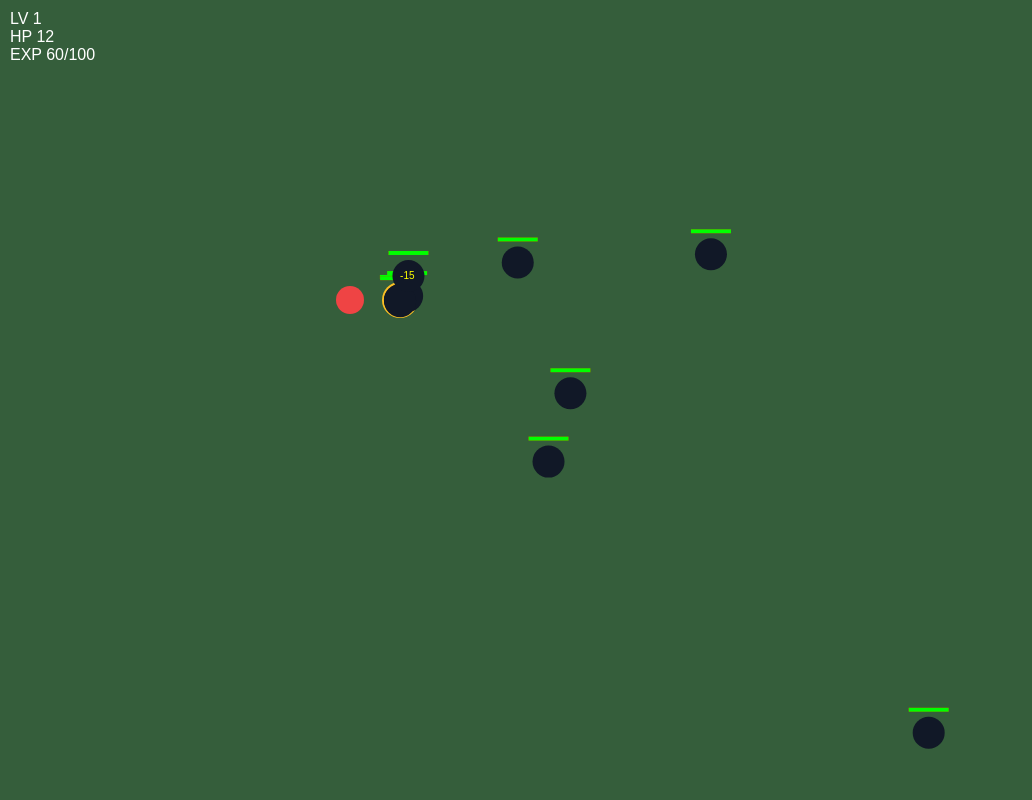
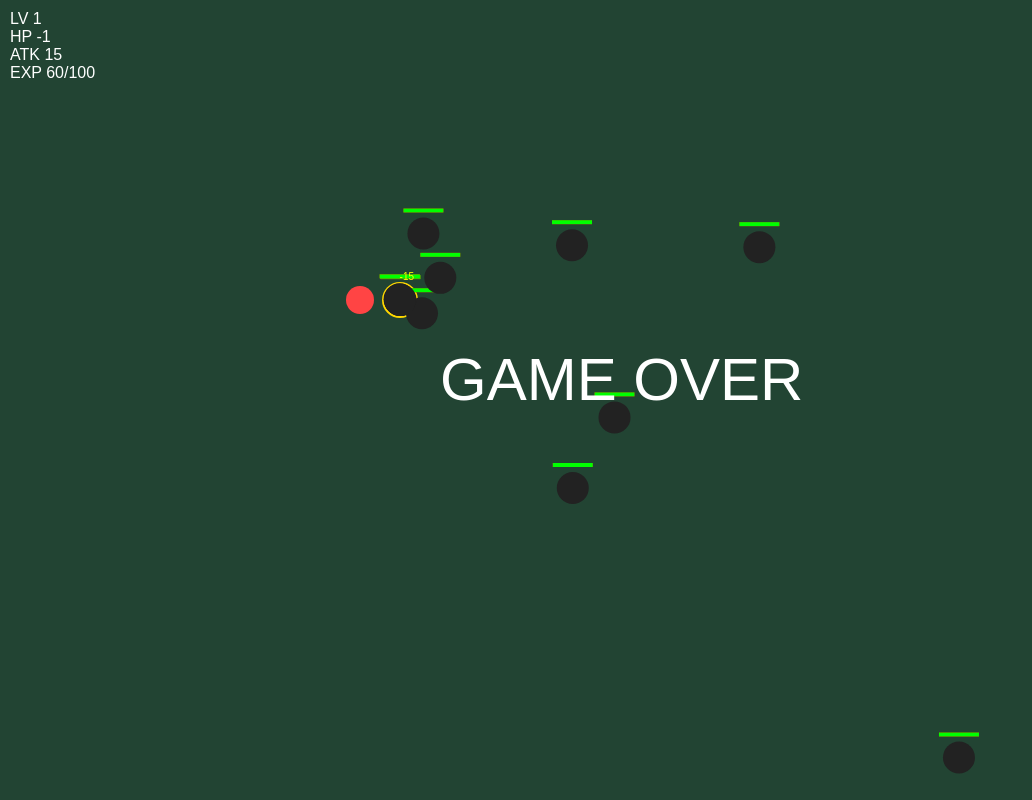
Before and after one commit to PoShen999/playstoneage, a plain HTML site: page index.html in a window 1280 px wide. Shown: the whole page, without its empty margins (0-1032 px from the left). Drawn offline with Linux system fonts and the light colour scheme.

Commit message:
Add files via upload

```diff
--- a/index.html
+++ b/index.html
@@ -2,28 +2,65 @@
 <html lang="zh-Hant">
 <head>
 <meta charset="UTF-8">
-<title>石器之路 Prototype</title>
+<meta name="viewport" content="width=device-width,initial-scale=1">
+<title>石器之路 Roguelike</title>
 
 <style>
 
 body{
     margin:0;
     overflow:hidden;
-    background:#1e293b;
+    background:#224433;
+    font-family:Arial;
     color:white;
-    font-family:Arial;
+}
+
+canvas{
+    display:block;
 }
 
 #ui{
     position:absolute;
+    left:10px;
     top:10px;
-    left:10px;
-    z-index:100;
+    z-index:10;
 }
 
-canvas{
-    background:#355e3b;
-    display:block;
+#levelup{
+
+    display:none;
+
+    position:absolute;
+    inset:0;
+
+    background:rgba(0,0,0,.85);
+
+    z-index:100;
+
+    justify-content:center;
+    align-items:center;
+    flex-direction:column;
+}
+
+#levelup h1{
+    margin-bottom:30px;
+}
+
+.talent{
+
+    width:320px;
+
+    margin:10px;
+
+    padding:15px;
+
+    font-size:20px;
+
+    cursor:pointer;
+
+    border:none;
+
+    border-radius:12px;
 }
 
 </style>
@@ -31,63 +68,153 @@ canvas{
 <body>
 
 <div id="ui">
+
     <div>LV <span id="level">1</span></div>
     <div>HP <span id="hp">100</span></div>
+    <div>ATK <span id="atk">15</span></div>
     <div>EXP <span id="exp">0</span>/100</div>
+
+</div>
+
+<div id="levelup">
+
+    <h1>🎉 升級！選擇天賦</h1>
+
+    <div id="choices"></div>
+
 </div>
 
 <canvas id="game"></canvas>
 
 <script>
 
-const canvas=document.getElementById("game");
-const ctx=canvas.getContext("2d");
+const canvas =
+document.getElementById("game");
+
+const ctx =
+canvas.getContext("2d");
 
 canvas.width=window.innerWidth;
 canvas.height=window.innerHeight;
 
 const keys={};
 
-let player={
+let paused=false;
+
+const player={
+
     x:400,
     y:300,
+
     r:18,
+
     hp:100,
     maxHp:100,
+
     atk:15,
+
     speed:4,
+
     exp:0,
+
     level:1,
-    lastAttack:0
+
+    lastAttack:0,
+
+    lifeSteal:0,
+
+    damageReduction:0
+
 };
 
-let pet={
-    x:360,
+const pet={
+
+    x:350,
     y:300,
+
     r:14,
+
     atk:10,
-    speed:3,
+
     lastAttack:0
 };
 
 const monsters=[];
 const damages=[];
 
+const talents=[
+
+{
+    name:"力量強化",
+    desc:"+5攻擊",
+    apply(){
+        player.atk+=5;
+    }
+},
+
+{
+    name:"生命強化",
+    desc:"+30生命",
+    apply(){
+        player.maxHp+=30;
+        player.hp+=30;
+    }
+},
+
+{
+    name:"疾風步",
+    desc:"+1速度",
+    apply(){
+        player.speed+=1;
+    }
+},
+
+{
+    name:"暴龍成長",
+    desc:"+5寵物攻擊",
+    apply(){
+        pet.atk+=5;
+    }
+},
+
+{
+    name:"吸血",
+    desc:"命中回血1",
+    apply(){
+        player.lifeSteal+=1;
+    }
+},
+
+{
+    name:"厚皮",
+    desc:"減傷10%",
+    apply(){
+        player.damageReduction+=0.1;
+    }
+}
+
+];
+
 function spawnMonster(){
 
     monsters.push({
+
         x:Math.random()*canvas.width,
+
         y:Math.random()*canvas.height,
+
         r:16,
+
         hp:40,
+
         maxHp:40,
-        atk:5,
+
         speed:1+Math.random()
+
     });
-
 }
 
-for(let i=0;i<10;i++){
+for(let i=0;i<12;i++){
     spawnMonster();
 }
 
@@ -105,16 +232,96 @@ function dist(a,b){
         a.x-b.x,
         a.y-b.y
     );
-
 }
 
-function damageText(x,y,text,color){
+function dmg(x,y,text,color){
 
     damages.push({
-        x,y,
+        x,
+        y,
         text,
         color,
         life:40
+    });
+}
+
+function drawDamage(){
+
+    damages.forEach(d=>{
+
+        ctx.fillStyle=d.color;
+
+        ctx.fillText(
+            d.text,
+            d.x,
+            d.y
+        );
+
+        d.y-=1;
+        d.life--;
+    });
+
+    for(let i=damages.length-1;i>=0;i--){
+
+        if(damages[i].life<=0){
+
+            damages.splice(i,1);
+
+        }
+    }
+}
+
+function chooseTalent(){
+
+    paused=true;
+
+    let picks=[];
+
+    while(picks.length<3){
+
+        let t=
+        talents[
+            Math.floor(
+                Math.random()*talents.length
+            )
+        ];
+
+        if(!picks.includes(t))
+            picks.push(t);
+    }
+
+    const panel =
+    document.getElementById("levelup");
+
+    const choices =
+    document.getElementById("choices");
+
+    choices.innerHTML="";
+
+    panel.style.display="flex";
+
+    picks.forEach(t=>{
+
+        const btn =
+        document.createElement("button");
+
+        btn.className="talent";
+
+        btn.innerHTML=
+        "<b>"+t.name+"</b><br>"+t.desc;
+
+        btn.onclick=()=>{
+
+            t.apply();
+
+            panel.style.display="none";
+
+            paused=false;
+
+        };
+
+        choices.appendChild(btn);
+
     });
 
 }
@@ -122,12 +329,13 @@ function damageText(x,y,text,color){
 function levelUp(){
 
     player.level++;
-    player.exp=0;
 
-    player.maxHp+=20;
-    player.hp=player.maxHp;
+    player.exp-=100;
 
-    player.atk+=5;
+    player.hp=
+    player.maxHp;
+
+    chooseTalent();
 
 }
 
@@ -142,11 +350,8 @@ function updatePlayer(){
 
 function updatePet(){
 
-    let dx=player.x-50-pet.x;
-    let dy=player.y-pet.y;
-
-    pet.x+=dx*0.05;
-    pet.y+=dy*0.05;
+    pet.x += (player.x-40-pet.x)*0.05;
+    pet.y += (player.y-pet.y)*0.05;
 
 }
 
@@ -154,150 +359,169 @@ function updateMonsters(){
 
     monsters.forEach(mon=>{
 
-        let dx=player.x-mon.x;
-        let dy=player.y-mon.y;
+        const dx=
+        player.x-mon.x;
 
-        let len=Math.hypot(dx,dy);
+        const dy=
+        player.y-mon.y;
 
-        if(len>0){
+        const len=
+        Math.hypot(dx,dy);
 
-            mon.x+=dx/len*mon.speed;
-            mon.y+=dy/len*mon.speed;
+        mon.x += dx/len*mon.speed;
+        mon.y += dy/len*mon.speed;
 
-        }
+        const now =
+        Date.now();
 
-        let now=Date.now();
+        if(dist(player,mon)
+        <
+        player.r+mon.r){
 
-        if(dist(player,mon)<player.r+mon.r){
+            if(
+                now-player.lastAttack
+                >
+                500
+            ){
 
-            if(now-player.lastAttack>500){
+                mon.hp -= player.atk;
 
-                mon.hp-=player.atk;
+                if(player.lifeSteal){
 
-                damageText(
+                    player.hp +=
+                    player.lifeSteal;
+
+                    if(
+                        player.hp>
+                        player.maxHp
+                    ){
+                        player.hp=
+                        player.maxHp;
+                    }
+                }
+
+                dmg(
                     mon.x,
                     mon.y,
                     "-"+player.atk,
                     "yellow"
                 );
 
-                player.lastAttack=now;
-
+                player.lastAttack=
+                now;
             }
 
-            player.hp-=0.2;
+            let hurt=0.2;
 
+            hurt *=
+            (1-player.damageReduction);
+
+            player.hp-=hurt;
         }
 
-        if(dist(pet,mon)<pet.r+mon.r){
+        if(
+            dist(pet,mon)
+            <
+            pet.r+mon.r
+        ){
 
-            if(now-pet.lastAttack>700){
+            if(
+                now-pet.lastAttack
+                >
+                700
+            ){
 
                 mon.hp-=pet.atk;
 
-                damageText(
+                dmg(
                     mon.x,
                     mon.y,
                     "-"+pet.atk,
                     "cyan"
                 );
 
-                pet.lastAttack=now;
-
+                pet.lastAttack=
+                now;
             }
-
         }
 
     });
 
-    for(let i=monsters.length-1;i>=0;i--){
+    for(
+        let i=
+        monsters.length-1;
+        i>=0;
+        i--
+    ){
 
-        if(monsters[i].hp<=0){
+        if(
+            monsters[i].hp<=0
+        ){
 
             monsters.splice(i,1);
 
-            player.exp+=20;
+            player.exp += 20;
 
             spawnMonster();
 
-            if(player.exp>=100){
+            if(
+                player.exp>=100
+            ){
 
                 levelUp();
-
             }
-
         }
-
     }
-
 }
 
-function updateDamageTexts(){
+function drawCircle(x,y,r,color){
 
-    for(let i=damages.length-1;i>=0;i--){
+    ctx.fillStyle=color;
 
-        damages[i].y-=1;
-        damages[i].life--;
+    ctx.beginPath();
 
-        if(damages[i].life<=0){
+    ctx.arc(
+        x,y,r,
+        0,
+        Math.PI*2
+    );
 
-            damages.splice(i,1);
-
-        }
-
-    }
-
+    ctx.fill();
 }
 
-function drawPlayer(){
+function render(){
 
-    ctx.fillStyle="#fbbf24";
+    ctx.clearRect(
+        0,0,
+        canvas.width,
+        canvas.height
+    );
 
-    ctx.beginPath();
-    ctx.arc(
+    drawCircle(
         player.x,
         player.y,
         player.r,
-        0,
-        Math.PI*2
+        "#FFD700"
     );
-    ctx.fill();
 
-}
-
-function drawPet(){
-
-    ctx.fillStyle="#ef4444";
-
-    ctx.beginPath();
-    ctx.arc(
+    drawCircle(
         pet.x,
         pet.y,
         pet.r,
-        0,
-        Math.PI*2
+        "#FF4444"
     );
-    ctx.fill();
-
-}
-
-function drawMonsters(){
 
     monsters.forEach(mon=>{
 
-        ctx.fillStyle="#111827";
-
-        ctx.beginPath();
-        ctx.arc(
+        drawCircle(
             mon.x,
             mon.y,
             mon.r,
-            0,
-            Math.PI*2
+            "#222"
         );
-        ctx.fill();
 
         ctx.fillStyle="red";
+
         ctx.fillRect(
             mon.x-20,
             mon.y-25,
@@ -313,82 +537,65 @@ function drawMonsters(){
             40*(mon.hp/mon.maxHp),
             4
         );
+    });
 
-    });
+    drawDamage();
 
 }
 
-function drawDamageTexts(){
+function ui(){
 
-    damages.forEach(d=>{
+    hp.textContent =
+    Math.floor(player.hp);
 
-        ctx.fillStyle=d.color;
+    exp.textContent=
+    player.exp;
+
+    level.textContent=
+    player.level;
+
+    atk.textContent=
+    player.atk;
+}
+
+function gameLoop(){
+
+    if(player.hp<=0){
+
+        ctx.fillStyle="white";
+
+        ctx.font="60px Arial";
 
         ctx.fillText(
-            d.text,
-            d.x,
-            d.y
+            "GAME OVER",
+            canvas.width/2-200,
+            canvas.height/2
         );
 
-    });
+        return;
+    }
 
-}
+    if(!paused){
 
-function gameOver(){
+        updatePlayer();
 
-    ctx.fillStyle="white";
+        updatePet();
 
-    ctx.font="60px Arial";
+        updateMonsters();
 
-    ctx.fillText(
-        "GAME OVER",
-        canvas.width/2-180,
-        canvas.height/2
+    }
+
+    render();
+
+    ui();
+
+    requestAnimationFrame(
+        gameLoop
     );
 
 }
 
-function updateUI(){
-
-    hp.innerText=Math.floor(player.hp);
-    exp.innerText=player.exp;
-    level.innerText=player.level;
-
-}
-
-function loop(){
-
-    ctx.clearRect(
-        0,
-        0,
-        canvas.width,
-        canvas.height
-    );
-
-    if(player.hp<=0){
-
-        gameOver();
-        return;
-
-    }
-
-    updatePlayer();
-    updatePet();
-    updateMonsters();
-    updateDamageTexts();
-
-    drawPlayer();
-    drawPet();
-    drawMonsters();
-    drawDamageTexts();
-
-    updateUI();
-
-    requestAnimationFrame(loop);
-
-}
-
-loop();
+gameLoop();
 
 </script>
 
```
